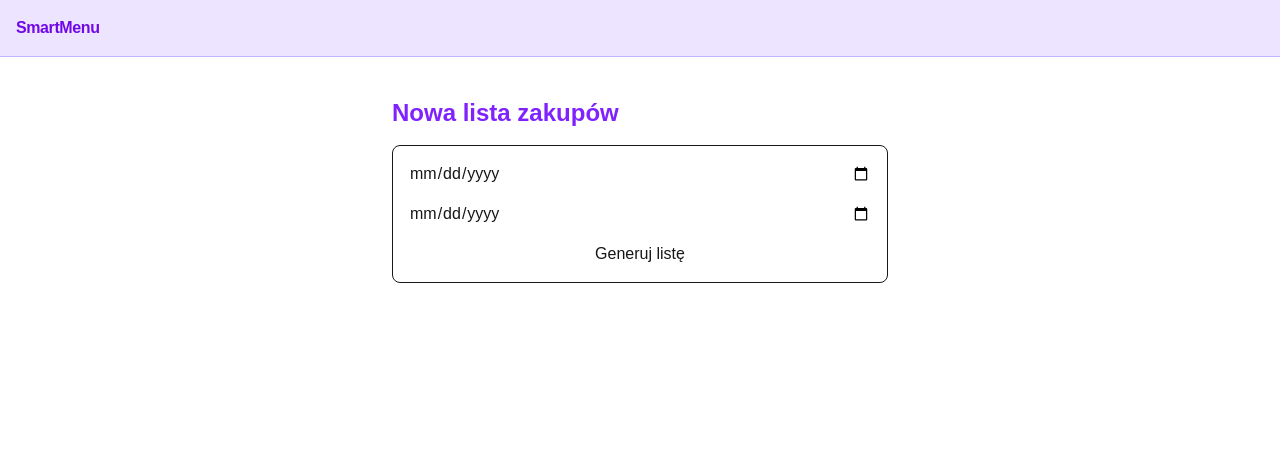
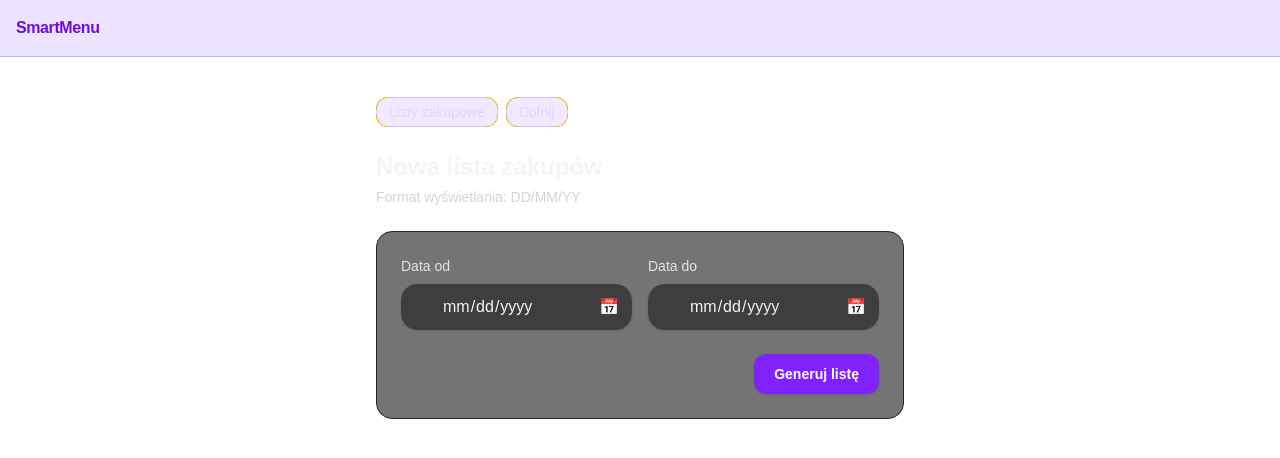
Before and after one commit to cub8/smart_menu, a Next.js app: page /shopping-list/new in a window 1280 px wide. Shown: the top 458 px of the page. Built offline with nearby package versions, Linux system fonts and the light colour scheme; no server answers.

Commit message:
Refactor NewShoppingListPage component

```diff
--- a/app/shopping-list/new/page.tsx
+++ b/app/shopping-list/new/page.tsx
@@ -1,17 +1,37 @@
-"use client"
+"use client";
 
-import { useRouter } from "next/navigation"
-import { useState } from "react"
+import Link from "next/link";
+import { useRouter } from "next/navigation";
+import { useMemo, useState } from "react";
+
+function formatDDMMYY(value: string) {
+  if (!value) return "";
+  const [yyyy, mm, dd] = value.split("-");
+  if (!yyyy || !mm || !dd) return value;
+  return `${dd}/${mm}/${yyyy.slice(2)}`;
+}
 
 export default function NewShoppingListPage() {
-  const router = useRouter()
-  const [start, setStart] = useState("")
-  const [end, setEnd] = useState("")
+  const router = useRouter();
+  const [start, setStart] = useState("");
+  const [end, setEnd] = useState("");
+
+  const hint = useMemo(() => {
+    if (!start && !end) return null;
+    const s = start ? formatDDMMYY(start) : "__/__/__";
+    const e = end ? formatDDMMYY(end) : "__/__/__";
+    return `Wybrany zakres: ${s} → ${e}`;
+  }, [start, end]);
 
   async function handleGenerate() {
     if (!start || !end) {
-      alert("Wybierz zarówno datę początkową, jak i końcową")
-      return
+      alert("Wybierz zarówno datę początkową, jak i końcową");
+      return;
+    }
+
+    if (start > end) {
+      alert("Data końcowa nie może być wcześniejsza niż początkowa.");
+      return;
     }
 
     try {
@@ -20,42 +40,114 @@ export default function NewShoppingListPage() {
         headers: { "Content-Type": "application/json" },
         body: JSON.stringify({ start, end }),
         cache: "no-store",
-      })
+      });
 
-      if (!res.ok) {
-        throw new Error("Nie udało się wygenerować listy zakupów")
-      }
+      if (!res.ok) throw new Error("Nie udało się wygenerować listy zakupów");
 
-      router.push("/shopping-list")
+      router.push("/shopping-list");
     } catch (err) {
-      console.error(err)
-      alert("Wystąpił błąd przy tworzeniu listy zakupów")
+      console.error(err);
+      alert("Wystąpił błąd przy tworzeniu listy zakupów");
     }
   }
 
   return (
-    <div className="mx-auto max-w-xl p-10">
-      <h1 className="text-2xl font-semibold mb-4 text-violet-600">
+    <div className="mx-auto max-w-xl px-6 py-10">
+      <div className="mb-6 flex items-center gap-2">
+        <Link
+          href="/shopping-list"
+          className="rounded-xl border border-violet-400/40 bg-violet-600/10 px-3 py-1 text-sm font-medium text-violet-200 hover:bg-violet-600/20 transition"
+        >
+          Listy zakupowe
+        </Link>
+
+        <button
+          type="button"
+          onClick={() => router.back()}
+          className="rounded-xl border border-violet-400/40 bg-violet-600/10 px-3 py-1 text-sm font-medium text-violet-200 hover:bg-violet-600/20 transition"
+        >
+          Cofnij
+        </button>
+      </div>
+
+      <h1 className="text-2xl font-semibold text-zinc-100">
         Nowa lista zakupów
       </h1>
+      <p className="mt-1 text-sm text-zinc-300">
+        Format wyświetlania: <span className="font-medium">DD/MM/YY</span>
+      </p>
 
-      {/* Proste wprowadzanie dat*/}
-      <div className="flex flex-col gap-4 border p-4 rounded-lg">
+      <div className="mt-6 rounded-2xl border border-zinc-800 bg-zinc-900/60 p-6">
+        <div className="grid gap-4 sm:grid-cols-2">
+          <div className="flex flex-col gap-2">
+            <label className="text-sm font-medium text-zinc-200">Data od</label>
+
+            <div
+              className="group relative rounded-2xl border border-zinc-700 bg-zinc-950/50 shadow-sm transition
+                         hover:border-violet-500/60
+                         focus-within:border-violet-500 focus-within:ring-2 focus-within:ring-violet-500/35 focus-within:shadow-[0_0_0_6px_rgba(139,92,246,0.08)]"
+            >
+              <span className="pointer-events-none absolute right-3 top-1/2 -translate-y-1/2 text-zinc-400 group-focus-within:text-violet-300 transition">
+                📅
+              </span>
+
               <input
                 type="date"
                 value={start}
-          onChange={e => setStart(e.target.value)}
+                onChange={(e) => setStart(e.target.value)}
+                className="h-11 w-full rounded-2xl bg-transparent pl-10 pr-3 text-zinc-100 outline-none"
               />
+            </div>
+
+            {start ? (
+              <p className="text-xs text-zinc-400">
+                Wybrano: <span className="text-zinc-200">{formatDDMMYY(start)}</span>
+              </p>
+            ) : null}
+          </div>
+
+          <div className="flex flex-col gap-2">
+            <label className="text-sm font-medium text-zinc-200">Data do</label>
+
+            <div
+              className="group relative rounded-2xl border border-zinc-700 bg-zinc-950/50 shadow-sm transition
+                         hover:border-violet-500/60
+                         focus-within:border-violet-500 focus-within:ring-2 focus-within:ring-violet-500/35 focus-within:shadow-[0_0_0_6px_rgba(139,92,246,0.08)]"
+            >
+              <span className="pointer-events-none absolute right-3 top-1/2 -translate-y-1/2 text-zinc-400 group-focus-within:text-violet-300 transition">
+                📅
+              </span>
+
               <input
                 type="date"
                 value={end}
-          onChange={e => setEnd(e.target.value)}
+                onChange={(e) => setEnd(e.target.value)}
+                className="h-11 w-full rounded-2xl bg-transparent pl-10 pr-3 text-zinc-100 outline-none"
               />
+            </div>
 
-        <button onClick={handleGenerate}>
+            {end ? (
+              <p className="text-xs text-zinc-400">
+                Wybrano: <span className="text-zinc-200">{formatDDMMYY(end)}</span>
+              </p>
+            ) : null}
+          </div>
+        </div>
+
+        {hint ? <p className="mt-4 text-sm text-zinc-300">{hint}</p> : null}
+
+        <div className="mt-6 flex items-center justify-end">
+          <button
+            onClick={handleGenerate}
+            className="inline-flex items-center justify-center rounded-xl bg-violet-600 px-5 py-2.5 text-sm font-semibold text-white shadow-sm
+                       hover:bg-violet-500 hover:shadow
+                       active:scale-[0.99]
+                       transition"
+          >
             Generuj listę
           </button>
         </div>
       </div>
-  )
+    </div>
+  );
 }
```
Lines whose indentation alone changed are shown as unchanged.
